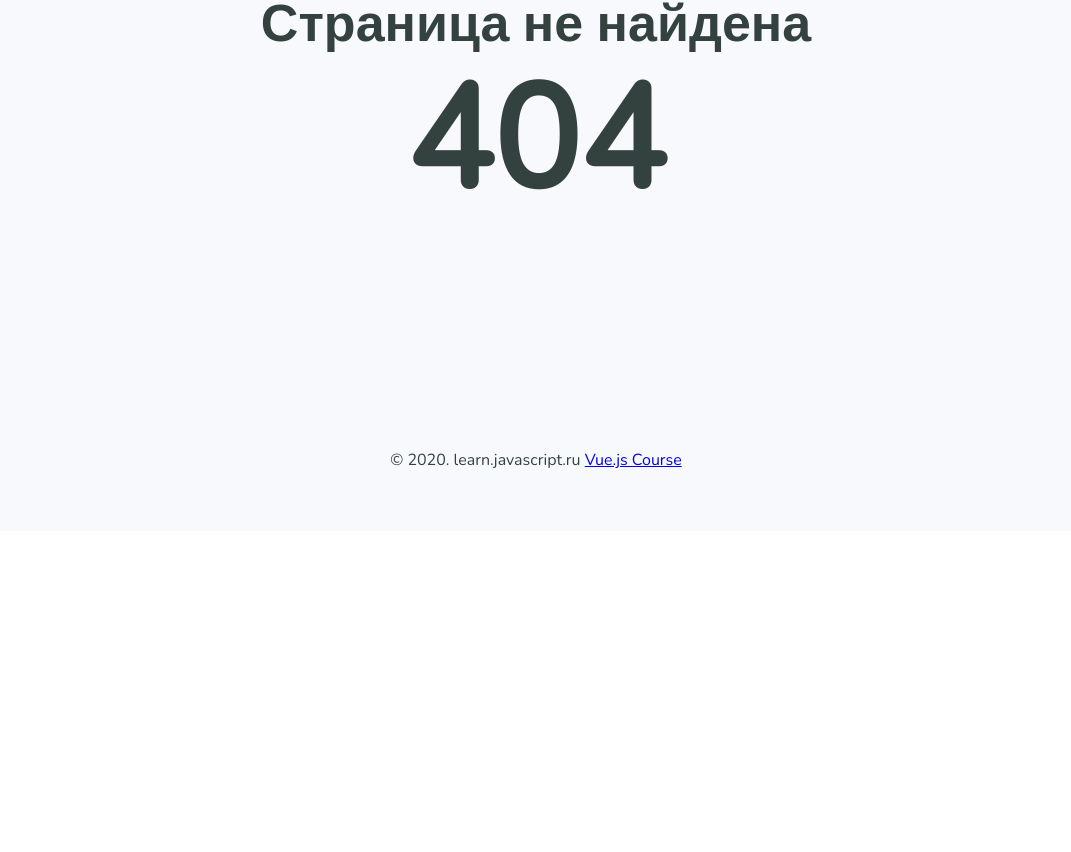
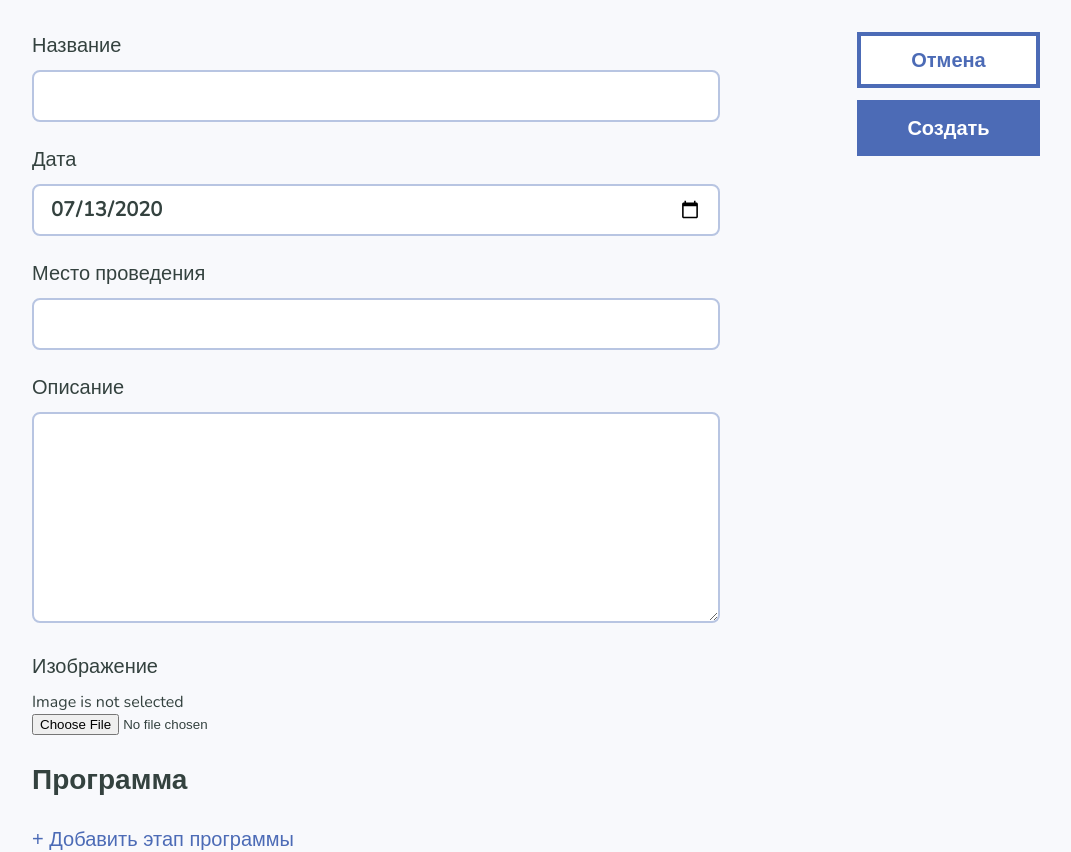
Before and after one commit to aSosunoff/Meetup, a Vue app: page /create in a window 1280 px wide. Before the commit this address had no page. Shown: the part 269-1121 px from the top of the page, without its empty margins (104-1175 px from the left). Before the commit the page ends 800 px from the top, so only its background shows below. Built offline with nearby package versions, Linux system fonts and the light colour scheme.

Commit message:
added шьфпу фпутвф шеуь

```diff
--- a/package.json
+++ b/package.json
@@ -9,6 +9,7 @@
   },
   "dependencies": {
     "core-js": "^3.6.5",
+    "lodash": "^4.17.20",
     "vue": "^2.6.11",
     "vue-router": "^3.2.0",
     "vuex": "^3.4.0"
--- a/src/assets/styles/_common_forms.css
+++ b/src/assets/styles/_common_forms.css
@@ -21,16 +21,16 @@
     margin-bottom: 8px;
 } */
 
-.form-section {
+/* .form-section {
     border: none;
     position: relative;
-}
+} */
 
-.form-section + .form-section {
+/* .form-section + .form-section {
     margin-top: 24px;
-}
+} */
 
-.form-section.form-section_inner {
+/* .form-section.form-section_inner {
     padding: 20px 10% 0 16px;
     border: 2px solid var(--blue-light);
     border-radius: 8px;
@@ -51,17 +51,17 @@
 
 .form-section_inner .remove-button:hover {
     opacity: .6;
-}
+} */
 
-.form__section-title {
+/* .form__section-title {
     font-weight: 700;
     font-size: 28px;
     line-height: 150%;
     color: var(--body-color);
     margin: 0 0 24px 0;
-}
+} */
 
-.form-section_append {
+/* .form-section_append {
     margin-top: 24px;
 }
 
@@ -79,9 +79,9 @@
 
 .form-section_append button:hover {
     text-decoration: underline;
-}
+} */
 
-.form__row {
+/* .form__row {
     display: flex;
     flex-direction: column;
 }
@@ -92,9 +92,9 @@
 
 .form__col:first-child {
     margin-left: 0;
-}
+} */
 
-@media all and (min-width: 992px) {
+/* @media all and (min-width: 992px) {
     .form-section.form-section_inner {
         padding: 28px 25% 4px 24px;
     }
@@ -119,4 +119,4 @@
     .form__col:first-child {
         margin-left: 0;
     }
-}
+} */
--- a/src/assets/styles/_forms.css
+++ b/src/assets/styles/_forms.css
@@ -46,10 +46,10 @@
   border-color: var(--blue);
 } */
 
-textarea.form-control {
+/* textarea.form-control {
   width: 100%;
   min-height: 211px;
-}
+} */
 
 /* .form-control.form-control_rounded {
   border-radius: 26px;
--- a/src/assets/styles/_meetup-form.css
+++ b/src/assets/styles/_meetup-form.css
@@ -1,4 +1,4 @@
-.meetup-form__aside {
+/* .meetup-form__aside {
     margin: 48px 0;
 }
 
@@ -29,3 +29,4 @@
         top: 32px;
     }
 }
+ */
--- /dev/null
+++ b/src/components/ImageUploader.vue
@@ -0,0 +1,30 @@
+<template>
+	<div @click.stop="fileSelected">
+		<p v-if="value">Selected ImageId = {{ value }}</p>
+		<p v-else>Image is not selected</p>
+		<input type="file" @click.prevent />
+	</div>
+</template>
+
+<script>
+export default {
+	name: 'ImageUploader',
+
+	props: {
+		value: Number
+	},
+
+	model: {
+		prop: 'value',
+		event: 'change'
+	},
+
+	methods: {
+		fileSelected() {
+			this.$emit('change', Math.round(Math.random() * 10) || null);
+		}
+	}
+};
+</script>
+
+<style scoped></style>
--- /dev/null
+++ b/src/components/MeetupAgendaItemForm.vue
@@ -0,0 +1,164 @@
+<template>
+	<div class="form-section form-section_inner">
+		<button type="button" class="remove-button" @click="$emit('remove')">
+			<img src="@/assets/icons/icon-trash.svg" alt="trash" />
+		</button>
+
+		<div class="form__row">
+			<div class="form__col">
+				<div class="form-group">
+					<label class="form-label">Начало</label>
+					<input
+						class="form-control"
+						type="time"
+						placeholder="00:00"
+						:value="agendaItem.startsAt"
+						@change="
+							$emit('update:agendaItem', {
+								...agendaItem,
+								startsAt: $event.target.value
+							})
+						"
+					/>
+				</div>
+			</div>
+			<div class="form__col">
+				<div class="form-group">
+					<label class="form-label">Окончание</label>
+					<input
+						class="form-control"
+						type="time"
+						placeholder="00:00"
+						:value="agendaItem.endsAt"
+						@change="
+							$emit('update:agendaItem', {
+								...agendaItem,
+								endsAt: $event.target.value
+							})
+						"
+					/>
+				</div>
+			</div>
+		</div>
+	</div>
+</template>
+
+<script>
+export default {
+	name: 'MeetupAgendaItemForm',
+	props: {
+		agendaItem: {
+			type: Object,
+			required: true
+		}
+	}
+};
+</script>
+
+<style scoped>
+.form-control {
+	padding: 12px 16px;
+	height: 52px;
+	border-radius: 8px;
+	border: 2px solid var(--blue-light);
+	font-family: 'Nunito', sans-serif;
+	font-weight: 600;
+	font-size: 20px;
+	line-height: 28px;
+	color: var(--body-color);
+	transition: 0.2s all;
+	background-color: var(--white);
+	outline: none;
+	box-shadow: none;
+}
+
+.form-control::placeholder {
+	font-weight: 400;
+	color: var(--blue-2);
+}
+
+.form-control:focus {
+	border-color: var(--blue);
+}
+
+.form-label {
+	font-weight: 400;
+	font-size: 20px;
+	line-height: 28px;
+	color: var(--body-color);
+	margin-bottom: 10px;
+	display: block;
+}
+
+.form__row {
+	display: flex;
+	flex-direction: column;
+}
+
+.form__col + .form-col {
+	margin-top: 16px;
+}
+
+.form__col:first-child {
+	margin-left: 0;
+}
+
+.form-section {
+	border: none;
+	position: relative;
+}
+
+.form-section + .form-section {
+	margin-top: 24px;
+}
+
+.form-section.form-section_inner {
+	padding: 20px 10% 0 16px;
+	border: 2px solid var(--blue-light);
+	border-radius: 8px;
+}
+
+.form-section_inner .remove-button {
+	position: absolute;
+	top: 4px;
+	right: 0;
+	box-shadow: none;
+	border: none;
+	background-color: transparent;
+	outline: none;
+	padding: 4px;
+	cursor: pointer;
+	transition: 0.2s all;
+}
+
+.form-section_inner .remove-button:hover {
+	opacity: 0.6;
+}
+
+@media all and (min-width: 992px) {
+	.form-section.form-section_inner {
+		padding: 28px 25% 4px 24px;
+	}
+
+	.form-section_inner .remove-button {
+		top: 20px;
+		right: 20px;
+	}
+
+	.form__row {
+		flex-direction: row;
+		justify-content: space-between;
+		margin: 0 -12px;
+	}
+
+	.form__col {
+		flex: 1 1 auto;
+		padding: 0 12px;
+		margin-top: 0;
+	}
+
+	.form__col:first-child {
+		margin-left: 0;
+	}
+}
+</style>
--- a/src/layout/TheHeader.vue
+++ b/src/layout/TheHeader.vue
@@ -31,9 +31,9 @@
 				Организуемые митапы
 			</router-link>
 
-			<!-- <router-link :to="{ name: 'form' }">Создать митап</router-link>
+			<router-link :to="{ name: 'create' }">Создать митап</router-link>
 
-			<router-link :to="{ name: 'login' }">Вход</router-link> -->
+			<!-- <router-link :to="{ name: 'login' }">Вход</router-link> -->
 		</nav>
 	</header>
 </template>
--- a/src/router/index.js
+++ b/src/router/index.js
@@ -44,6 +44,12 @@ const routes = [
 		component: () => import('@/views/PageWithQuery.vue')
 	},
 	{
+		path: '/create',
+		name: 'create',
+		component: () => import('@/views/FormPage.vue'),
+		props: { submitText: 'Создать', meetup: { date: new Date(), agenda: [] } }
+	},
+	{
 		path: '/meetups/:meetupId(\\d+)',
 		name: 'meetup',
 		redirect: to => ({ name: 'meetup-description', params: to.params }),
--- a/src/views/FormPage.vue
+++ b/src/views/FormPage.vue
@@ -1,16 +1,276 @@
 <template>
-	<form-layout title="Создать митап">
-		<form>Meetup Form</form>
-	</form-layout>
+	<FormLayout title="Создать митап">
+		<form class="form meetup-form" @submit.prevent="submit">
+			<div class="meetup-form__content">
+				<fieldset class="form-section">
+					<div class="form-group">
+						<label class="form-label">Название</label>
+						<div class="input-group">
+							<input class="form-control" v-model="meetupLocal.title" />
+						</div>
+					</div>
+					<div class="form-group">
+						<label class="form-label">Дата</label>
+						<div class="input-group">
+							<input
+								class="form-control"
+								type="date"
+								:value="dateFormat"
+								@input="meetupLocal.date = new Date($event.target.value)"
+							/>
+						</div>
+					</div>
+					<div class="form-group">
+						<label class="form-label">Место проведения</label>
+						<div class="input-group">
+							<input class="form-control" v-model="meetupLocal.place" />
+						</div>
+					</div>
+					<div class="form-group">
+						<label class="form-label">Описание</label>
+						<div class="input-group">
+							<textarea
+								class="form-control"
+								rows="3"
+								v-model="meetupLocal.description"
+							></textarea>
+						</div>
+					</div>
+					<div class="form-group">
+						<label class="form-label">Изображение</label>
+						<ImageUploader v-model="meetupLocal.imageId" class="image-uploader" />
+					</div>
+				</fieldset>
+
+				<h3 class="form__section-title">Программа</h3>
+
+				<MeetupAgendaItemForm
+					class="mb-3"
+					v-for="(agendaItem, inx) in meetupLocal.agenda"
+					:key="agendaItem.id"
+					:agendaItem="agendaItem"
+					@update:agendaItem="meetupLocal.agenda.splice(inx, 1, $event)"
+					@remove="meetupLocal.agenda.splice(inx, 1)"
+				/>
+
+				<div class="form-section_append">
+					<button type="button" data-test="addAgendaItem" @click="addedAgendaItemHandler">
+						+ Добавить этап программы
+					</button>
+				</div>
+			</div>
+
+			<div class="meetup-form__aside">
+				<div class="meetup-form__aside_stick">
+					<SecondaryButton
+						type="button"
+						data-test="cancel"
+						@click="$emit('cancel')"
+						block
+					>
+						Отмена
+					</SecondaryButton>
+					<PrimaryButton type="submit" data-test="submit" block>{{
+						submitText
+					}}</PrimaryButton>
+				</div>
+			</div>
+		</form>
+	</FormLayout>
 </template>
 
 <script>
+import MeetupAgendaItemForm from '@/components/MeetupAgendaItemForm.vue';
 import FormLayout from '@/layout/FormLayout.vue';
+import ImageUploader from '@/components/ImageUploader.vue';
+import PrimaryButton from '@/components/buttons/PrimaryButton.vue';
+import SecondaryButton from '@/components/buttons/SecondaryButton.vue';
+import deepClone from 'lodash/cloneDeep';
+
+function buildAgendaItem() {
+	return {
+		id: Math.random(),
+		startsAt: '00:00',
+		endsAt: '00:00',
+		type: 'other',
+		title: null,
+		description: null,
+		speaker: null,
+		language: null
+	};
+}
 
 export default {
 	name: 'FormPage',
-	components: { FormLayout }
+
+	data() {
+		return {
+			meetupLocal: {}
+		};
+	},
+
+	props: {
+		meetup: {
+			required: true,
+			type: Object
+		},
+		submitText: {
+			type: String
+		}
+	},
+
+	watch: {
+		meetup: {
+			immediate: true,
+			handler(value) {
+				console.log(deepClone(value));
+				this.meetupLocal = deepClone(value);
+			}
+		}
+	},
+
+	methods: {
+		submit() {
+			this.$emit('submit', deepClone(this.meetupLocal));
+		},
+		addedAgendaItemHandler() {
+			if (this.meetupLocal.agenda.length) {
+				const lastElement = this.meetupLocal.agenda.slice(-1)[0];
+				this.meetupLocal.agenda.push({
+					...buildAgendaItem(),
+					startsAt: lastElement.endsAt
+				});
+			} else {
+				this.meetupLocal.agenda.push(buildAgendaItem());
+			}
+		}
+	},
+
+	computed: {
+		dateFormat() {
+			const year = this.meetupLocal.date.getFullYear();
+			const month = `${this.meetupLocal.date.getMonth() + 1}`.padStart(2, '0');
+			const day = `${this.meetupLocal.date.getDate()}`.padStart(2, '0');
+
+			return `${year}-${month}-${day}`;
+		}
+	},
+
+	components: { FormLayout, ImageUploader, MeetupAgendaItemForm, PrimaryButton, SecondaryButton }
 };
 </script>
 
-<style scoped></style>
+<style scoped>
+.input-group .form-control {
+	width: 100%;
+}
+
+.form-group {
+	position: relative;
+	margin-bottom: 24px;
+}
+
+.form-label {
+	font-weight: 400;
+	font-size: 20px;
+	line-height: 28px;
+	color: var(--body-color);
+	margin-bottom: 10px;
+	display: block;
+}
+
+.form-control {
+	padding: 12px 16px;
+	height: 52px;
+	border-radius: 8px;
+	border: 2px solid var(--blue-light);
+	font-family: 'Nunito', sans-serif;
+	font-weight: 600;
+	font-size: 20px;
+	line-height: 28px;
+	color: var(--body-color);
+	transition: 0.2s all;
+	background-color: var(--white);
+	outline: none;
+	box-shadow: none;
+}
+
+.form-control::placeholder {
+	font-weight: 400;
+	color: var(--blue-2);
+}
+
+.form-control:focus {
+	border-color: var(--blue);
+}
+
+textarea.form-control {
+	width: 100%;
+	min-height: 211px;
+}
+
+.form__section-title {
+	font-weight: 700;
+	font-size: 28px;
+	line-height: 150%;
+	color: var(--body-color);
+	margin: 0 0 24px 0;
+}
+
+.form-section {
+	border: none;
+	position: relative;
+}
+
+.form-section_append {
+	margin-top: 24px;
+}
+
+.form-section_append button {
+	box-shadow: none;
+	border: none;
+	background-color: transparent;
+	padding: 0;
+	outline: none;
+	color: var(--blue);
+	cursor: pointer;
+	font-size: 20px;
+	line-height: 28px;
+}
+
+.form-section_append button:hover {
+	text-decoration: underline;
+}
+
+.meetup-form__aside {
+	margin: 48px 0;
+}
+
+.meetup-form__aside_stick > .button {
+	margin: 0 0 12px 0;
+}
+
+@media all and (min-width: 992px) {
+	.meetup-form {
+		display: flex;
+		flex-direction: row;
+	}
+
+	.meetup-form__content {
+		flex: 1 0 calc(100% - 320px);
+	}
+
+	.meetup-form__aside {
+		flex: 1 0 320px;
+		max-width: 320px;
+		width: 100%;
+		padding-left: 137px;
+		margin: 0;
+	}
+
+	.meetup-form__aside_stick {
+		position: sticky;
+		top: 32px;
+	}
+}
+</style>
```
Also changed, not shown: 1 other file (tests, documents, lock files or other folders).
